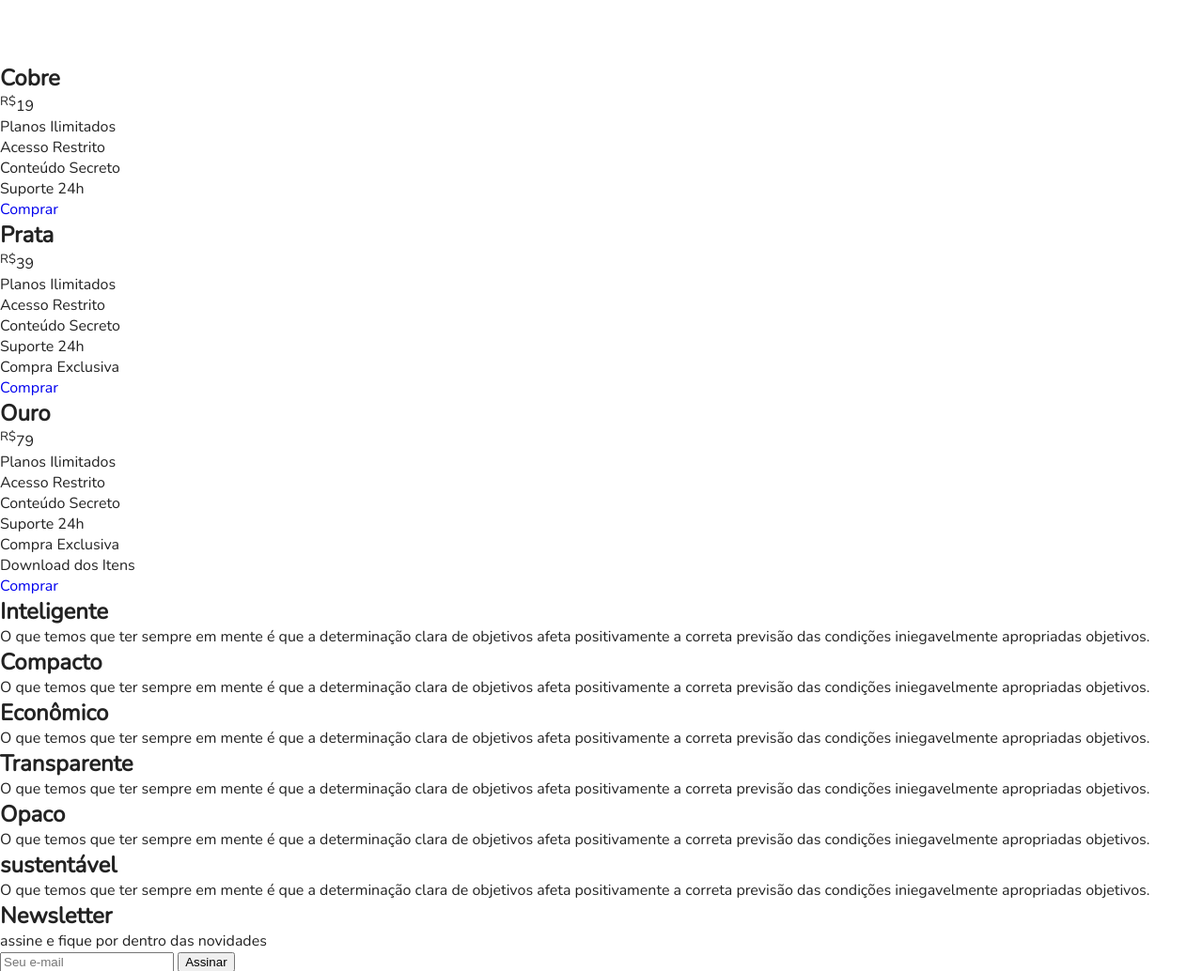
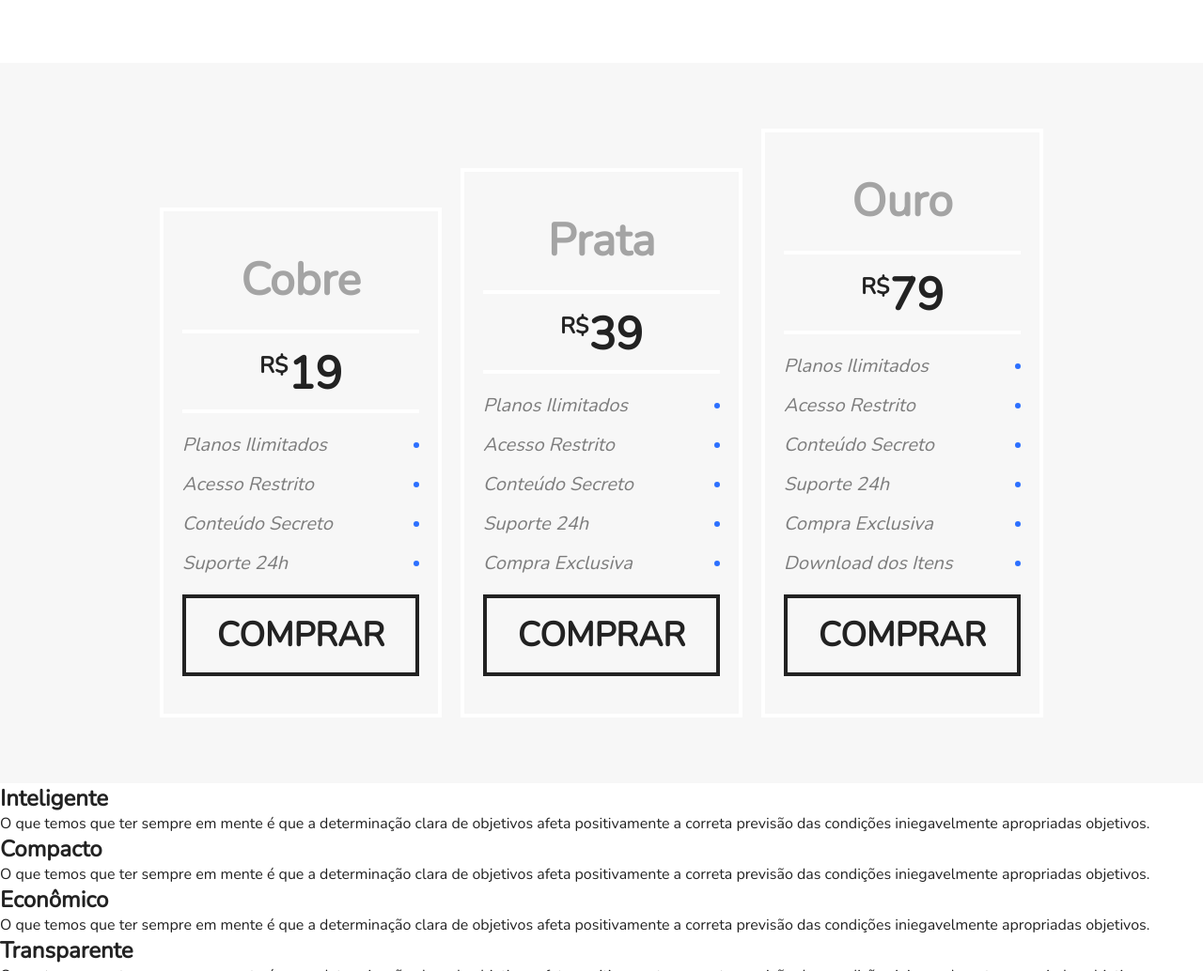
Before and after one commit to vargastm/flexblog, a plain HTML site: page index.html in a window 1280 px wide. Shown: the part 1754-2788 px from the top of the page at 94% size. Drawn offline with nearby package versions, Linux system fonts and the light colour scheme.

Commit message:
Styles added to the price part

```diff
--- a/assets/css/style.css
+++ b/assets/css/style.css
@@ -171,3 +171,101 @@ img {
   border-top: 8px solid #66D9EB;
 
 }
+
+/* Price */
+.price {
+  background: #F7F7F7;
+  padding: 60px;
+}
+
+.price-container {
+  max-width: 960px;
+  margin: 0 auto;
+  display: flex;
+  flex: 1;
+  flex-wrap: wrap;
+  align-items: flex-end;
+}
+
+.price-item {
+  flex: 1 1 260px;
+  border: 4px solid #FFFFFF;
+  padding: 20px;
+  margin: 10px;
+}
+
+.price-item h2 {
+  font-size: 3em;
+  color: #A4A4A4;
+  text-align: center;
+  margin-top: 20px;
+}
+
+.price-item span {
+  max-width: 300px;
+  margin: 20px auto;
+  display: block;
+  text-align: center;
+  font-weight: bold;
+  padding: 10px 0 5px 0;
+  border-top: 4px solid #FFFFFF;
+  border-bottom: 4px solid #FFFFFF;
+  font-size: 3em;
+}
+
+.price-item sup {
+  font-size: 1.5rem;
+}
+
+.price-item ul {
+  max-width: 300px;
+  margin: 20px auto;
+  font-size: 1.25em;
+  font-style: italic;
+  color: #7C7C7C;
+}
+
+.price-item li {
+  display: flex;
+  align-items: center;
+  justify-content: space-between;
+  margin-bottom: 15px;
+}
+
+.price-item li::after {
+  content: '';
+  display: block;
+  width: 6px;
+  height: 6px;
+  border-radius: 50%;
+  background: #2C70FF;
+}
+
+.price-item a {
+  max-width: 300px;
+  display: block;
+  margin: 20px auto;
+  border: 4px solid;
+  color: #222222;
+  text-transform: uppercase;
+  font-weight: bold;
+  font-size: 2.25em;
+  padding: 15px 0;
+  text-align: center;
+}
+
+/* Mobile */
+@media (max-width: 800px) {
+  .price {
+    padding-left: 10px;
+    padding-right: 10px;
+  }
+
+  .price .price-item:nth-child(3) {
+    order: -2;
+  }
+
+  .price .price-item:nth-child(2) {
+    order: -1;
+  }
+}
--- a/index.html
+++ b/index.html
@@ -62,6 +62,7 @@
       </div>
     </section>
     <section class="price" id="price">
+      <div class="price-container">
         <div class="price-item">
           <h2>Cobre</h2>
           <span><sup>R$</sup>19</span>
@@ -97,6 +98,7 @@
             <li>Download dos Itens</li>
           </ul>
           <a href="#">Comprar</a>
+        </div>
       </div>
     </section>
     <section class="quality" id="quality">
```
Lines whose indentation alone changed are shown as unchanged.
